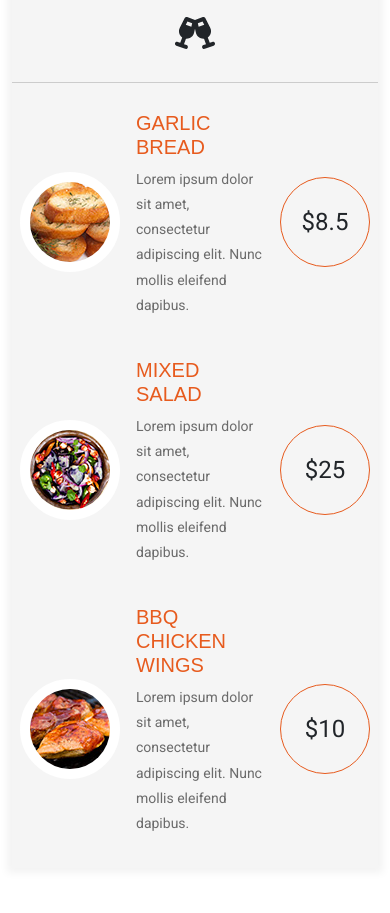
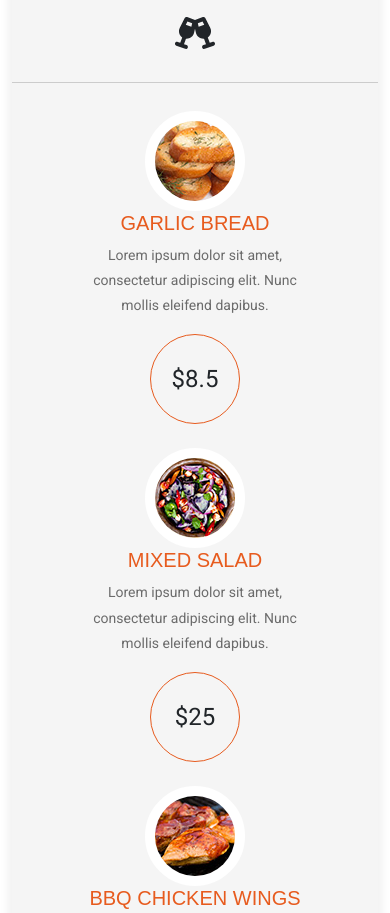
Before and after one commit to Ola-Reda/Restaurtant, a plain HTML site: page index.html in a window 390 px wide. Shown: the part 3517-4430 px from the top of the page. Drawn offline with nearby package versions, Linux system fonts and the light colour scheme; a web font is replaced by a local one.

Commit message:
Add new changes

```diff
--- a/css/style.css
+++ b/css/style.css
@@ -472,6 +472,13 @@ main .mouse::after {
 @media (max-width:767px) {
     .menu .text p {
         font-size: 16px;
+    }
+    .menu .content .box-body {
+        flex-direction: column;
+        text-align: center;
+    }
+    .menu .content .box-body .box-info {
+        flex-direction: column;
     }
 }
 /*end section menu*/
```
